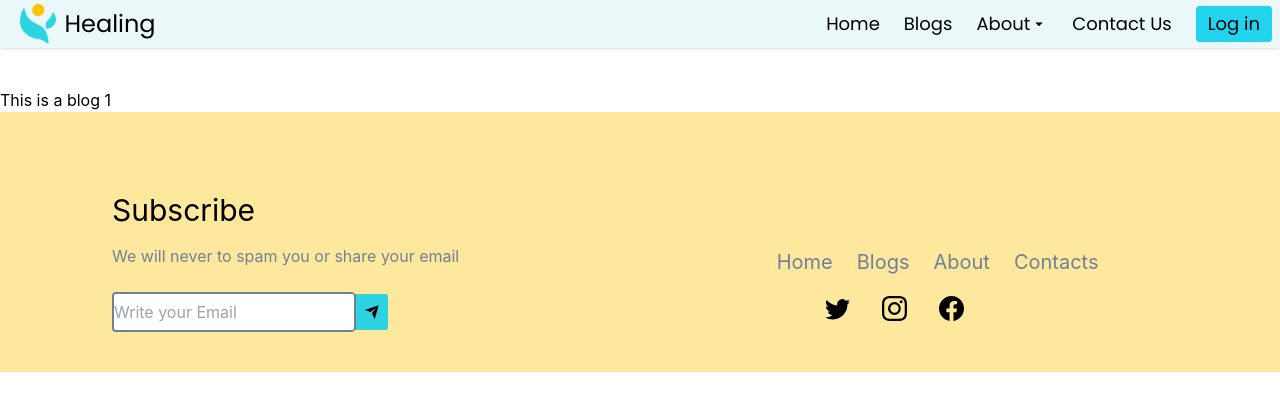
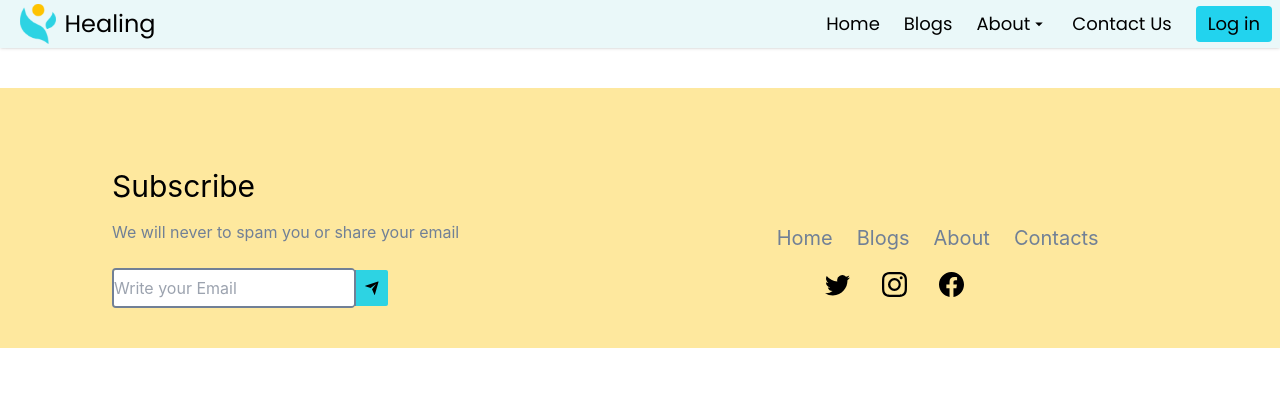
Before and after one commit to Recoded-Spark-Turkey-2022/Unboxed, a React (Create React App) app: page /blogs/1 in a window 1280 px wide. Shown: the top 410 px of the page. Built offline with nearby package versions, Linux system fonts and the light colour scheme; no server answers.

Commit message:
Blogs => Blog Slider Fixes #36

```diff
--- a/src/components/blogs/MainBlog.jsx
+++ b/src/components/blogs/MainBlog.jsx
@@ -0,0 +1,6 @@
+import React from 'react';
+import { blogs } from '../../data/blogArticles';
+
+function MainBlog() {}
+
+export default MainBlog;
--- a/src/features/blogs/BlogDetails.jsx
+++ b/src/features/blogs/BlogDetails.jsx
@@ -1,11 +1,15 @@
 import React from 'react';
 import { useParams } from 'react-router-dom';
+import { blogs } from '../../data/blogArticles';
 
 const BlogDetails = () => {
   const { id } = useParams();
+
+  const renderBlog = blogs.filter((blog) => blog.id === id);
+
   return (
     <div>
-      <h2>This is a blog {id}</h2>
+      <h1></h1>
     </div>
   );
 };
```
Also changed, not shown: src/components/blogs/BlogSubscribe.jsx (deleted).
